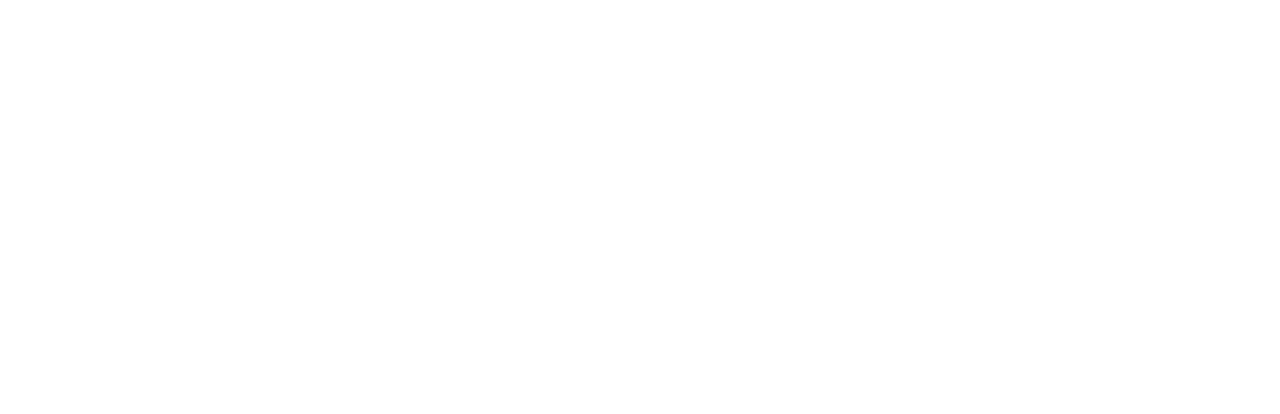
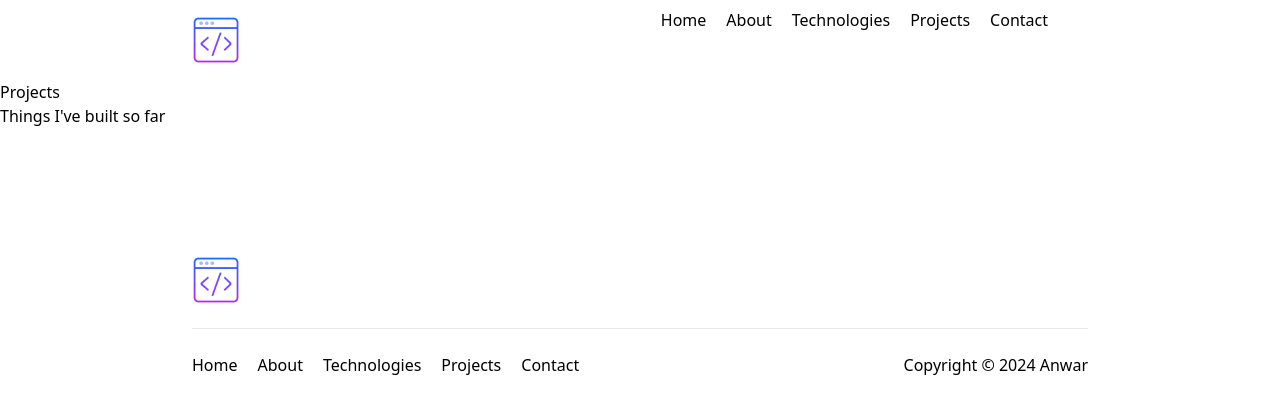
Before and after one commit to Almashaari/portfolio, a React (Create React App) app: page /projects in a window 1280 px wide. Before the commit this address had no page. Shown: the top 414 px of the page. Built offline with nearby package versions, Linux system fonts and the light colour scheme.

Commit message:
added all HTML for the website

```diff
--- a/src/App.js
+++ b/src/App.js
@@ -3,8 +3,10 @@ import { Route, BrowserRouter as Router, Routes } from 'react-router-dom';
 import './index.css';
 
 import About from './pages/About';
+import Contact from './pages/Contact';
 import Home from './pages/Home';
-
+import Projects from './pages/Projects';
+import Technologies from './pages/Technologies';
 
 function App() {
   return (
@@ -12,6 +14,9 @@ function App() {
       <Routes>
         <Route path="/" element={<Home />} />
         <Route path="/about" element={<About />} />
+        <Route path="/technologies" element={<Technologies />} />
+        <Route path="/projects" element={<Projects />} />
+        <Route path="/contact" element={<Contact />} />
       </Routes>
     </Router>
   );
--- a/src/Layout/index.jsx
+++ b/src/Layout/index.jsx
@@ -1,15 +1,15 @@
 /* eslint-disable react/forbid-prop-types */
 import PropTypes from 'prop-types';
 import React from 'react';
+import { Footer } from '../component/molecules/Footer';
 import { Header } from '../component/molecules/Header';
-
 export const Layout = ({ children }) => {
 
   return (
     <div className="bg-light-mode dark:bg-dark-mode transition duration-500">
       <Header />
       {children}
-
+      <Footer />
     </div>
   );
 };
--- /dev/null
+++ b/src/component/molecules/Footer/index.jsx
@@ -0,0 +1,81 @@
+import React from 'react';
+import { NavLink } from 'react-router-dom';
+import { logo } from '../../../assets';
+
+export const Footer = () => {
+  return (
+    <footer className="container mx-auto max-width pb-10 pt-10 mt-20">
+      <div className="flex justify-between items-center py-2">
+        <NavLink to="/">
+          <img className="w-12" src={logo} alt="logo" />
+        </NavLink>
+        <ul className="flex justify-evenly items-center my-5 md:my-0 md:space-x-5 md:mr-5">
+          <li>
+            <a href="https://www.linkedin.com/in/anwar-almashari-999a61264/" target="_blank" rel="noreferrer noopener">
+              <svg
+                className="fill-dark-primary dark:fill-light-primary"
+                width="30"
+                height="30"
+                viewBox="0 0 30 30"
+                fill="none"
+                xmlns="http://www.w3.org/2000/svg"
+              >
+                <path d="M15 0.599976C7.04701 0.599976 0.600006 7.04698 0.600006 15C0.600006 22.953 7.04701 29.4 15 29.4C22.953 29.4 29.4 22.953 29.4 15C29.4 7.04698 22.953 0.599976 15 0.599976ZM11.475 20.9685H8.55901V11.5845H11.475V20.9685ZM9.99901 10.4325C9.07801 10.4325 8.48251 9.77997 8.48251 8.97297C8.48251 8.14948 9.09601 7.51648 10.0365 7.51648C10.977 7.51648 11.553 8.14948 11.571 8.97297C11.571 9.77997 10.977 10.4325 9.99901 10.4325ZM22.125 20.9685H19.209V15.768C19.209 14.5575 18.786 13.7355 17.7315 13.7355C16.926 13.7355 16.4475 14.292 16.236 14.8275C16.158 15.018 16.1385 15.288 16.1385 15.5565V20.967H13.221V14.577C13.221 13.4055 13.1835 12.426 13.1445 11.583H15.678L15.8115 12.8865H15.87C16.254 12.2745 17.1945 11.3715 18.768 11.3715C20.6865 11.3715 22.125 12.657 22.125 15.42V20.9685Z" />
+              </svg>
+            </a>
+          </li>
+          <li>
+            <a href="https://github.com/Almashaari" target="_blank" rel="noreferrer noopener">
+              <svg
+                className="fill-dark-primary dark:fill-light-primary"
+                width="30"
+                height="30"
+                viewBox="0 0 30 30"
+                fill="none"
+                xmlns="http://www.w3.org/2000/svg"
+              >
+                <path
+                  fillRule="evenodd"
+                  clipRule="evenodd"
+                  d="M15 0C6.7125 0 0 6.7125 0 15C0 21.6375 4.29375 27.2437 10.2563 29.2313C11.0063 29.3625 11.2875 28.9125 11.2875 28.5188C11.2875 28.1625 11.2688 26.9813 11.2688 25.725C7.5 26.4188 6.525 24.8062 6.225 23.9625C6.05625 23.5312 5.325 22.2 4.6875 21.8438C4.1625 21.5625 3.4125 20.8687 4.66875 20.85C5.85 20.8313 6.69375 21.9375 6.975 22.3875C8.325 24.6562 10.4812 24.0187 11.3438 23.625C11.475 22.65 11.8688 21.9937 12.3 21.6187C8.9625 21.2437 5.475 19.95 5.475 14.2125C5.475 12.5813 6.05625 11.2313 7.0125 10.1813C6.8625 9.80625 6.3375 8.26875 7.1625 6.20625C7.1625 6.20625 8.41875 5.8125 11.2875 7.74375C12.4875 7.40625 13.7625 7.2375 15.0375 7.2375C16.3125 7.2375 17.5875 7.40625 18.7875 7.74375C21.6562 5.79375 22.9125 6.20625 22.9125 6.20625C23.7375 8.26875 23.2125 9.80625 23.0625 10.1813C24.0188 11.2313 24.6 12.5625 24.6 14.2125C24.6 19.9688 21.0938 21.2437 17.7563 21.6187C18.3 22.0875 18.7688 22.9875 18.7688 24.3937C18.7688 26.4 18.75 28.0125 18.75 28.5188C18.75 28.9125 19.0312 29.3813 19.7812 29.2313C22.759 28.2259 25.3465 26.3121 27.1796 23.7592C29.0127 21.2063 29.9991 18.1429 30 15C30 6.7125 23.2875 0 15 0Z"
+                />
+              </svg>
+            </a>
+          </li>
+        </ul>
+      </div>
+      <hr className="my-4" />
+      <div className="flex justify-between items-center py-2">
+        <ul className="text-dark-content dark:text-light-content font-medium md:flex items-center md:space-x-5 md:mr-10">
+          <li className="pb-1 md:pb-0">
+            <NavLink to="/">Home</NavLink>
+          </li>
+          <li className="pb-1 md:pb-0">
+            <NavLink to="/">About</NavLink>
+          </li>
+          <li className="pb-1 md:pb-0">
+            <NavLink to="/">Technologies</NavLink>
+          </li>
+          <li className="pb-1 md:pb-0">
+            <NavLink to="/">Projects</NavLink>
+          </li>
+          <li className="pb-1 md:pb-0">
+            <NavLink to="/">Contact</NavLink>
+          </li>
+        </ul>
+
+        <p className="text-dark-content dark:text-light-content">
+          Copyright &copy; {new Date().getFullYear()}{' '}
+          <a
+            className="font-medium"
+            href="https://github.com/Almashaari"
+            target="_blank"
+            rel="noreferrer noopener"
+          >
+            Anwar
+          </a>{' '}
+        </p>
+      </div>
+    </footer>
+  );
+};
--- a/src/pages/Contact.jsx
+++ b/src/pages/Contact.jsx
@@ -0,0 +1,19 @@
+import React from 'react';
+import { Layout } from '../Layout/index';
+
+const Contact = () => {
+  return (
+    <Layout>
+      <main >
+        <h1 >
+          For any questions please drop a mail
+        </h1>
+        <h3 >
+          <a href="mailto:anwar.se19@gmail.com">anwar.se19@gmail.com</a>
+        </h3>
+      </main>
+    </Layout>
+  );
+};
+
+export default Contact;
--- a/src/pages/NotFound.jsx
+++ b/src/pages/NotFound.jsx
@@ -0,0 +1,9 @@
+import React from 'react';
+
+const NotFound = () => {
+  return (
+    <div>NotFound</div>
+  );
+};
+
+export default NotFound;
--- a/src/pages/Projects.jsx
+++ b/src/pages/Projects.jsx
@@ -0,0 +1,24 @@
+import React from 'react';
+import { Layout } from '../Layout/index';
+
+
+const Projects = () => {
+  return (
+    <Layout>
+      <main >
+        <section>
+          <h1 >
+            Projects
+          </h1>
+          <p >
+            Things I&apos;ve built so far
+          </p>
+          <div >
+          </div>
+        </section>
+      </main>
+    </Layout>
+  );
+};
+
+export default Projects;
--- a/src/pages/Technologies.jsx
+++ b/src/pages/Technologies.jsx
@@ -0,0 +1,70 @@
+import React from 'react';
+import { Layout } from '../Layout/index';
+import {
+  bootstrap,
+  codeigniter,
+  css,
+  express,
+  git,
+  github,
+  html,
+  javascript,
+  nextjs,
+  nodejs,
+  npm,
+  php,
+  postman,
+  react,
+  tailwind,
+  vscode,
+  vuejs,
+} from '../assets/images';
+
+const Technologies = () => {
+  return (
+    <Layout>
+      <main >
+        <section>
+          <h1 >
+            my tech stack
+          </h1>
+          <p >
+            Technologies I&apos;ve been working with recently
+          </p>
+        </section>
+        <section >
+          <img src={html} title="HTML" alt="HTML" />
+          <img src={css} title="CSS" alt="CSS" />
+          <img src={javascript} title="JavaScript" alt="Javascript" />
+          <img src={react} title="React" alt="React" />
+          <img src={nextjs} title="Next.js" alt="Next.js" />
+          <img src={bootstrap} title="Bootstrap" alt="Bootstrap" />
+          <img src={tailwind} title="Tailwind CSS" alt="Tailwind CSS" />
+          <img src={vuejs} title="Vue.js" alt="Vue.js" />
+          <img src={nodejs} title="Node.js" alt="Node.js" />
+          <img src={express} title="Express.js" alt="Express.js" />
+          <img src={php} title="PHP" alt="PHP" />
+          <img src={codeigniter} title="Codeigniter" alt="Codeigniter" />
+        </section>
+        <section>
+          <h1 >
+            tools
+          </h1>
+        </section>
+        <section >
+          <img
+            src={vscode}
+            title="Visual Studio Code"
+            alt="Visual Studio Code"
+          />
+          <img src={git} title="Git" alt="Git" />
+          <img src={github} title="Github" alt="Github" />
+          <img src={npm} title="NPM" alt="NPM" />
+          <img src={postman} title="Postman" alt="Postman" />
+        </section>
+      </main>
+    </Layout>
+  );
+};
+
+export default Technologies;
```
